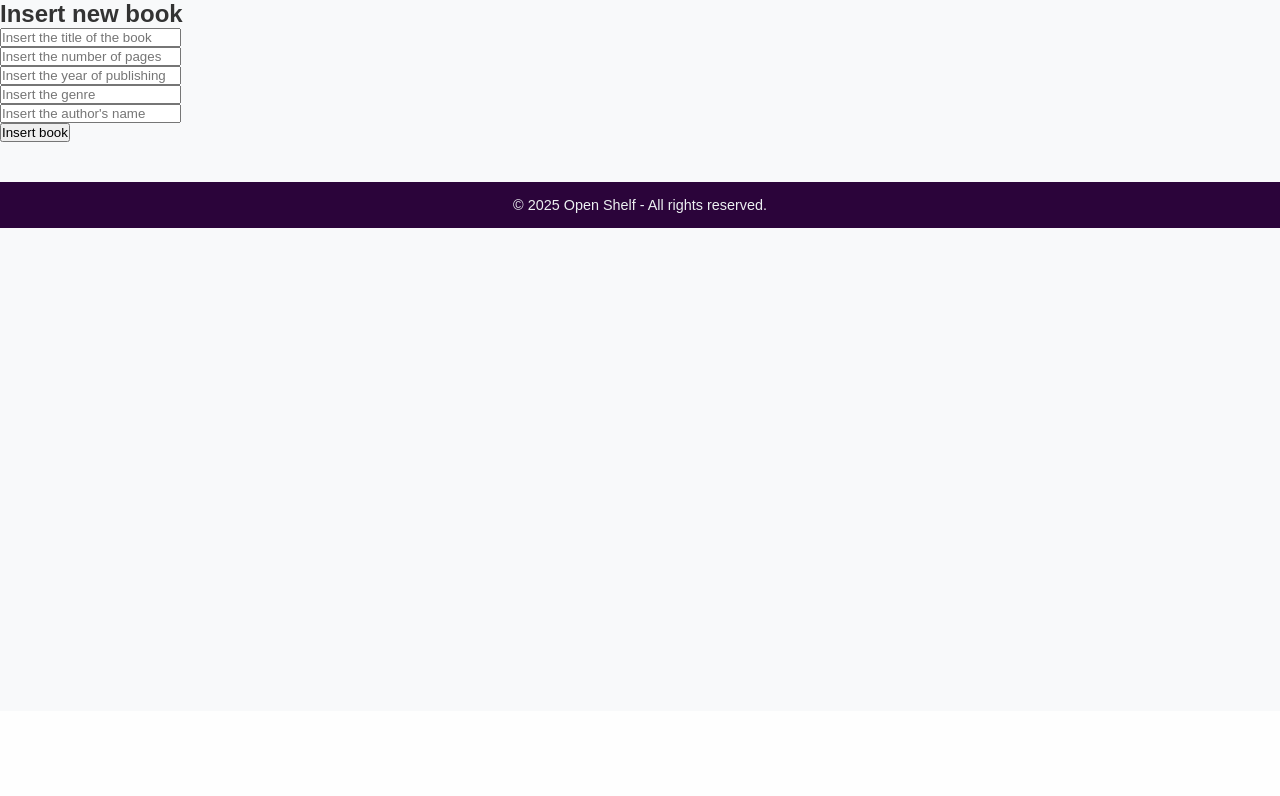
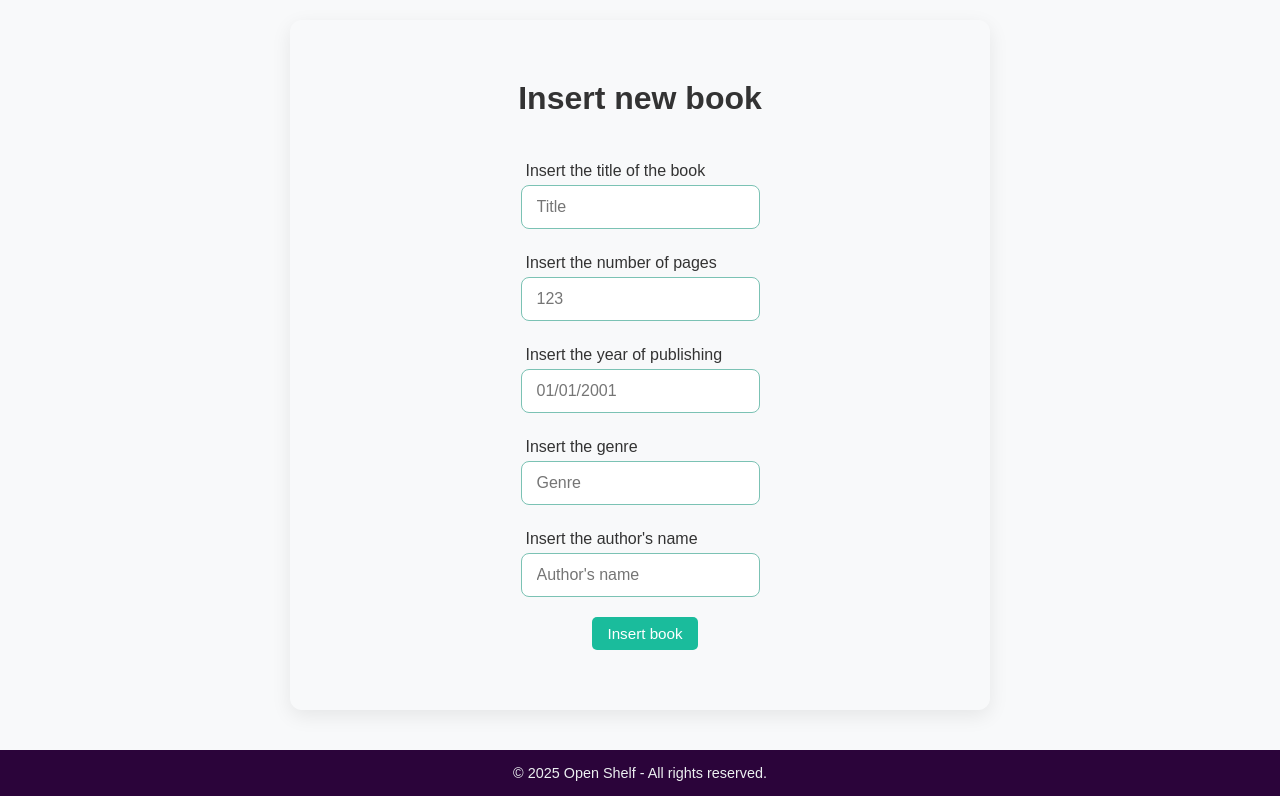
Before and after one commit to amand4morais/OpenShelf, a PHP site: page /catalogue/insert in a window 1280 px wide. Shown: the part 89-885 px from the top of the page. Before the commit the page ends 317 px from the top, so only its background shows below. Run offline with PHP 8.4, Linux system fonts and the light colour scheme.

Commit message:
adding catalogue and insert book

```diff
--- a/css/style.css
+++ b/css/style.css
@@ -121,7 +121,6 @@ footer {
   justify-content: flex-start;
   color: white;
   overflow: hidden;
-  background: url("assets/banner-book.jpg") no-repeat right center/cover;
 }
 
 .banner-overlay {
@@ -183,7 +182,6 @@ button a {
 .catalog h2 {
   font-size: 2rem;
   margin-bottom: 40px;
-  color: #2c3e50;
 }
 
 .book-grid {
@@ -215,10 +213,100 @@ button a {
 .book-card h3 {
   font-size: 1.2rem;
   margin-bottom: 8px;
-  color: #2c3e50;
 }
 
 .book-card p {
   font-size: 0.95rem;
   color: #555;
 }
+
+/* Parte do catalogue */
+
+.btn-insertb {
+  margin: 20px;
+  text-align: center;
+}
+
+table {
+  width: 100%;
+  border-collapse: collapse;
+  margin: 20px auto 50px;
+  max-width: 1000px;
+  font-family: Arial, Helvetica, sans-serif;
+  font-size: 0.95rem;
+  background: #fff;
+  box-shadow: 0 4px 12px rgba(0,0,0,0.08);
+  border-radius: 10px;
+  overflow: hidden;
+}
+
+table th {
+  background-color: #16a085;
+  color: #ecf0f1;
+  padding: 14px 10px;
+  text-align: left;
+  font-size: 1rem;
+}
+
+table td {
+  padding: 12px 10px;
+  border-bottom: 1px solid #ddd;
+  color: #333;
+}
+
+table tr:nth-child(even) {
+  background-color: #f8f9fa;
+}
+
+table tr:hover td {
+  background-color: #eaf5f3;
+}
+
+table td[colspan] {
+  text-align: center;
+  font-style: italic;
+  color: #666;
+  padding: 20px;
+}
+
+/* Parte do Insert book */
+
+.insert-book {
+  padding: 60px 20px;
+  max-width: 700px;
+  margin: 0 auto;
+  margin-top: 20px;
+  border-radius: 12px;
+  box-shadow: 0 6px 20px rgba(0,0,0,0.08);
+}
+
+.book-home {
+  text-align: center;
+  font-size: 2rem;
+  margin-bottom: 40px;
+}
+
+#book-form {
+  display: flex;
+  flex-direction: column;
+  gap: 20px;
+  align-items: center;
+}
+
+#book-form input[type="text"] {
+  padding: 12px 15px;
+  border-radius: 8px;
+  border: 1px solid #7bc2b4;
+  font-size: 1rem;
+  transition: border-color 0.3s ease, box-shadow 0.3s ease;
+}
+
+  #book-form input[type="text"]:focus {
+    border-color: #1abc9c;
+    box-shadow: 0 0 5px rgba(26,188,156,0.4);
+    outline: none;
+  }
+
+  .question {
+    margin: 5px;
+  }
--- a/layout/header.php
+++ b/layout/header.php
@@ -4,7 +4,7 @@
     <meta charset="UTF-8">
     <meta name="viewport" content="width=device-width, initial-scale=1.0">
     <title>Open Shelf - Your open library</title>
-    <link rel="stylesheet" href="css/style.css">
+    <link rel="stylesheet" href="/css/style.css">
 </head>
 <body>
     <header>
@@ -20,7 +20,7 @@
             <div>
                 <button class="btn-signin">Sign in</button>
                 <button class="btn-login">Login</button>
-                <button class="btn-profile"><img class="img-profile" src="assets/profile.webp" alt="My profile"></button>
+                <button class="btn-profile"><img class="img-profile" src="/assets/profile.webp" alt="My profile"></button>
             </div>
         </nav>
     </header>
--- a/views/insert-book.view.php
+++ b/views/insert-book.view.php
@@ -1,24 +1,29 @@
-<div class="book-home">
-    <h2>Insert new book</h2>
-</div>
+<section class="insert-book">
+    <h2 class="book-home">Insert new book</h2>
 
     <form id="book-form" method="POST" action="/catalogue/save">
         <div class="book_title">
-        <input type="text" name="book_title" placeholder="Insert the title of the book">
+            <p class="question">Insert the title of the book</p>
+            <input type="text" name="book_title" placeholder="Title">
         </div>
         <div class="book_pages">
-        <input type="text" name="book_pages" placeholder="Insert the number of pages">
+            <p class="question">Insert the number of pages</p>
+            <input type="text" name="book_pages" placeholder="123">
         </div>
         <div class="book_year">
-        <input type="text" name="book_year" placeholder="Insert the year of publishing">
+            <p class="question">Insert the year of publishing</p>
+            <input type="text" name="book_year" placeholder="01/01/2001">
         </div>
         <div class="book_genre">
-        <input type="text" name="book_genre" placeholder="Insert the genre">
+            <p class="question">Insert the genre</p>
+            <input type="text" name="book_genre" placeholder="Genre">
         </div>
         <div class="book_author">
-        <input type="text" name="book_author" placeholder="Insert the author's name">
+            <p class="question">Insert the author's name</p>
+            <input type="text" name="book_author" placeholder="Author's name">
         </div>
-    <div class="button_book">
-        <button type="submit">Insert book</button>
+        <div>
+            <button class="btn-signin" type="submit">Insert book</button>
         </div>
     </form>
+</section>
```
Also changed, not shown: views/catalogue.view.php (+8 -5 lines). Lines whose indentation alone changed are shown as unchanged.
